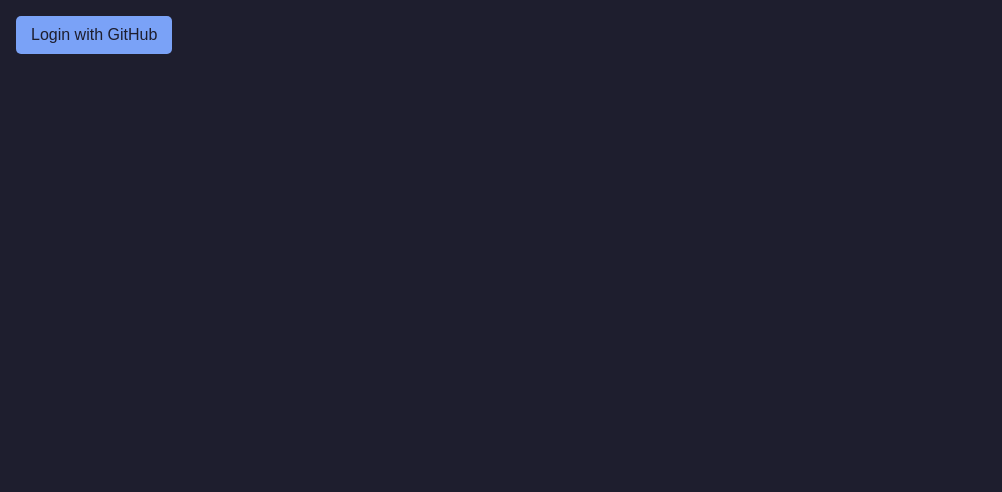
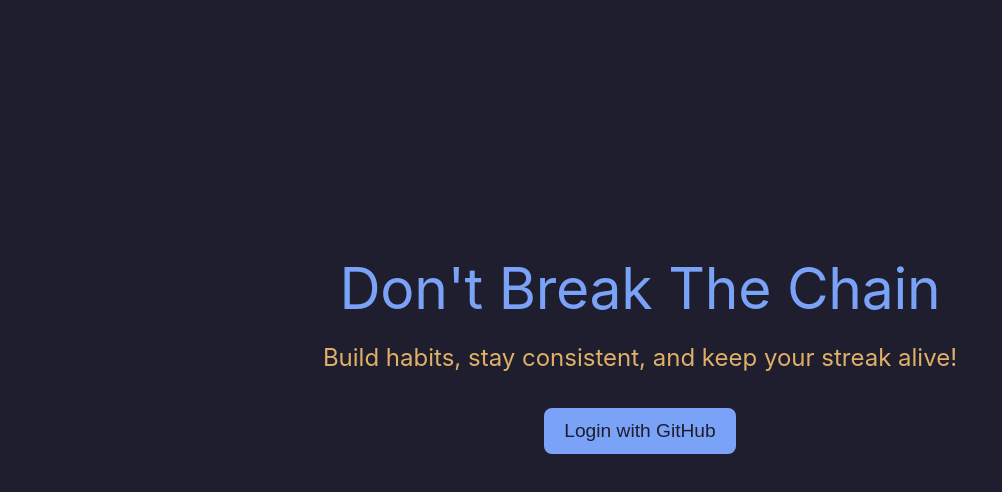
Before and after one commit to JohanGustafsson91/dont-break-the-chain, a React (Vite) app: page /login in a window 1280 px wide. Shown: the top 492 px of the page, without its empty margins (0-1002 px from the left). Built offline with nearby package versions, Linux system fonts and the light colour scheme; no server answers.

Commit message:
refactor

```diff
--- a/src/App.css
+++ b/src/App.css
@@ -11,11 +11,6 @@
   overflow: scroll;
 }
 
-.page h1,
-h2 {
-  margin-top: 1rem;
-}
-
 .form-element {
   margin-bottom: 1rem;
 }
--- a/src/components/AppBar/AppBar.Context.tsx
+++ b/src/components/AppBar/AppBar.Context.tsx
@@ -11,8 +11,10 @@ export const AppBarContext = createContext<AppBarContextType | undefined>(
 
 export const useAppBarContext = () => {
   const context = useContext(AppBarContext);
+
   if (!context) {
     throw new Error("useAppBarContext must be used within an AppBarProvider");
   }
+
   return context;
 };
--- a/src/components/AppBar/AppBar.tsx
+++ b/src/components/AppBar/AppBar.tsx
@@ -14,7 +14,7 @@ export const AppBar = ({ user }: Props) => {
 
   useEffect(
     function clearChildrenComponentsOnNewLocation() {
-      location.pathname && renderAppBarItems(null);
+      renderAppBarItems(null);
     },
     [location.pathname, renderAppBarItems],
   );
--- a/src/components/Habits/HabitsList.tsx
+++ b/src/components/Habits/HabitsList.tsx
@@ -8,12 +8,34 @@ import { StreakStat } from "../StreakTracker/StreakStat";
 import { findStreaks } from "../../shared/findStreaks";
 import { LOG } from "../../utils/logger";
 import { isSameDay } from "../../utils/date";
+import { useAppBarContext } from "../AppBar/AppBar.Context";
 
 export const HabitsList = () => {
   const [habits, setHabits] = useState<Habit[]>([]);
   const navigate = useNavigate();
+  const { renderAppBarItems } = useAppBarContext();
 
-  useEffect(function fetchHabits() {
+  useEffect(
+    function renderCreateHabitOptionInAppBar() {
+      async function onCreateHabit() {
+        try {
+          const habitId = await addHabit();
+          navigate(`/habits/${habitId}`);
+        } catch (error) {
+          LOG.error("Could not create habit", { error });
+        }
+      }
+
+      renderAppBarItems(
+        <button type="button" onClick={onCreateHabit}>
+          Create habit
+        </button>,
+      );
+    },
+    [navigate, renderAppBarItems],
+  );
+
+  useEffect(function fetchAndSetHabits() {
     (async () => {
       try {
         const data = await getAllHabits();
@@ -24,15 +46,6 @@ export const HabitsList = () => {
     })();
   }, []);
 
-  async function onCreateHabit() {
-    try {
-      const habitId = await addHabit();
-      navigate(`/habits/${habitId}`);
-    } catch (error) {
-      LOG.error("Could not create habit", { error });
-    }
-  }
-
   function navigateToDetailView(id: Habit["id"]) {
     return () => navigate(`/habits/${id}`);
   }
@@ -40,9 +53,12 @@ export const HabitsList = () => {
   return (
     <div className="page">
       <h1>Habits</h1>
+
       {habits.map(({ id, name, streak }) => {
         const { longestStreak, currentStreak } = findStreaks(streak ?? []);
-        const isTodaySet = streak.find((s) => isSameDay(s.date, new Date()));
+        const hasNotMadeSelectionForToday = !streak.find((s) =>
+          isSameDay(s.date, new Date()),
+        );
 
         return (
           <div
@@ -75,17 +91,25 @@ export const HabitsList = () => {
             </div>
 
             <div className="HabitsList-item_row">
-              {!isTodaySet ? (
-                <i>Keep the streak alive! Mark your progress for today.</i>
+              {hasNotMadeSelectionForToday ? (
+                <i>{messages[getRandomInteger(messages.length)]}</i>
               ) : null}
             </div>
           </div>
         );
       })}
-
-      <button type="button" onClick={onCreateHabit}>
-        Create habit
-      </button>
     </div>
   );
 };
+
+const messages = [
+  "Keep the streak alive! Mark your progress for today.",
+  "No entry for today yet—tap to stay on track!",
+  "Your chain is waiting! Log today’s progress.",
+  "Don’t let the streak end—check in for today!",
+  "One small action today keeps the momentum going!",
+];
+
+const getRandomInteger = (max: number) => {
+  return Math.floor(Math.random() * max);
+};
--- /dev/null
+++ b/src/components/Login/Login.css
@@ -0,0 +1,29 @@
+.Login-container {
+  flex-direction: column;
+  align-items: center;
+  justify-content: center;
+  text-align: center;
+}
+
+.Login-title {
+  font-size: 3.5625rem; /* 57px (Display Large) */
+  font-weight: 400;
+  letter-spacing: -0.25px;
+  color: var(--primary-color);
+  margin-bottom: 0.5rem;
+  margin-top: 0;
+}
+
+.Login-subtitle {
+  font-size: 1.5rem; /* 24px (Headline Medium) */
+  font-weight: 400;
+  color: var(--secondary-color);
+  margin-top: 0;
+  margin-bottom: 2rem;
+}
+
+button {
+  padding: 12px 20px;
+  font-size: 1.2rem;
+  border-radius: 8px;
+}
--- a/src/components/Login/Login.tsx
+++ b/src/components/Login/Login.tsx
@@ -1,4 +1,5 @@
 import { login } from "../../services/authService";
+import "./Login.css";
 
 export const Login = () => {
   const handleLogin = async () => {
@@ -10,12 +11,14 @@ export const Login = () => {
   };
 
   return (
-    <div className="page">
-      <p>
-        <button type="button" onClick={handleLogin}>
-          Login with GitHub
-        </button>
-      </p>
+    <div className="page Login-container">
+      <h1 className="Login-title">Don't Break The Chain</h1>
+      <h2 className="Login-subtitle">
+        Build habits, stay consistent, and keep your streak alive!
+      </h2>
+      <button type="button" onClick={handleLogin}>
+        Login with GitHub
+      </button>
     </div>
   );
 };
--- a/src/components/StreakTracker/StreakTracker.tsx
+++ b/src/components/StreakTracker/StreakTracker.tsx
@@ -31,7 +31,7 @@ export const StreakTracker = () => {
         setHabit(data);
       };
 
-      id && fetchHabit(id);
+      if (id) fetchHabit(id);
     },
     [id],
   );
--- a/src/index.css
+++ b/src/index.css
@@ -152,3 +152,17 @@ button.error {
 .radio-label:hover .radio-custom {
   border-color: var(--secondary-color);
 }
+
+h1 {
+  font-size: 32px; /* Android's headline large */
+  font-weight: 700;
+  letter-spacing: 0.25px;
+  color: var(--primary-color);
+}
+
+h2 {
+  font-size: 24px; /* Android's headline medium */
+  font-weight: 600;
+  letter-spacing: 0;
+  color: var(--secondary-color);
+}
```
